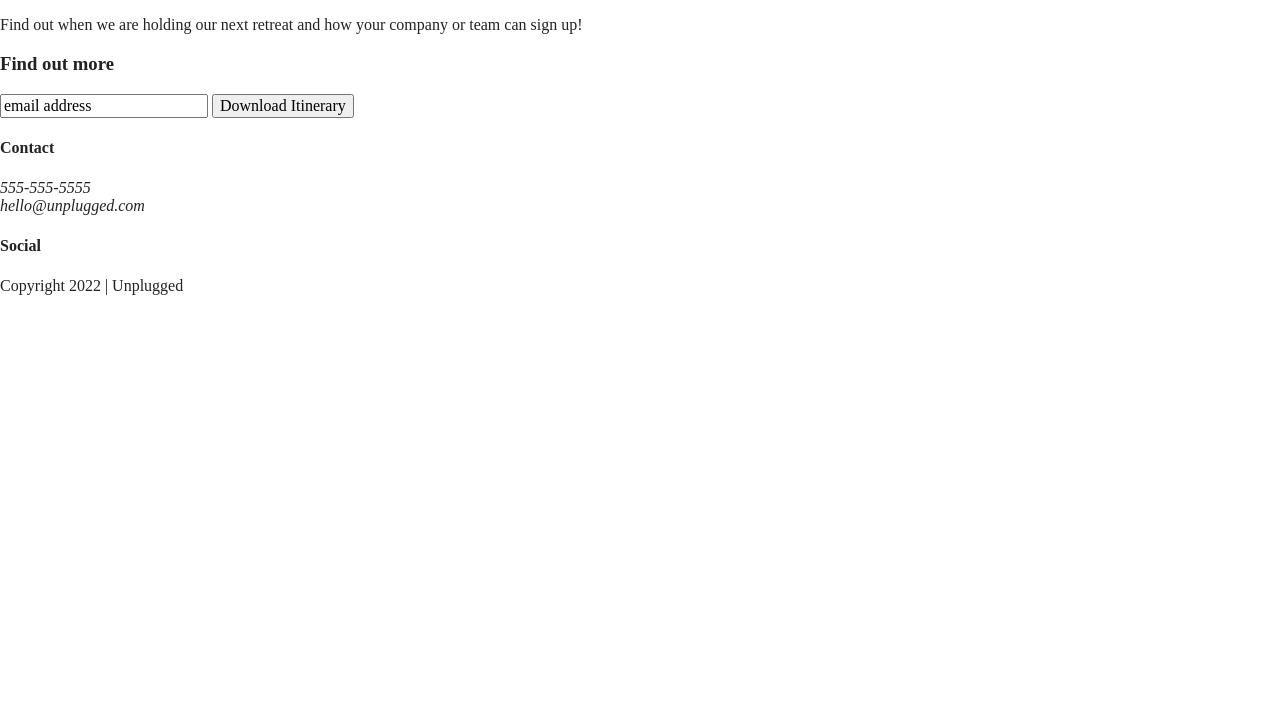
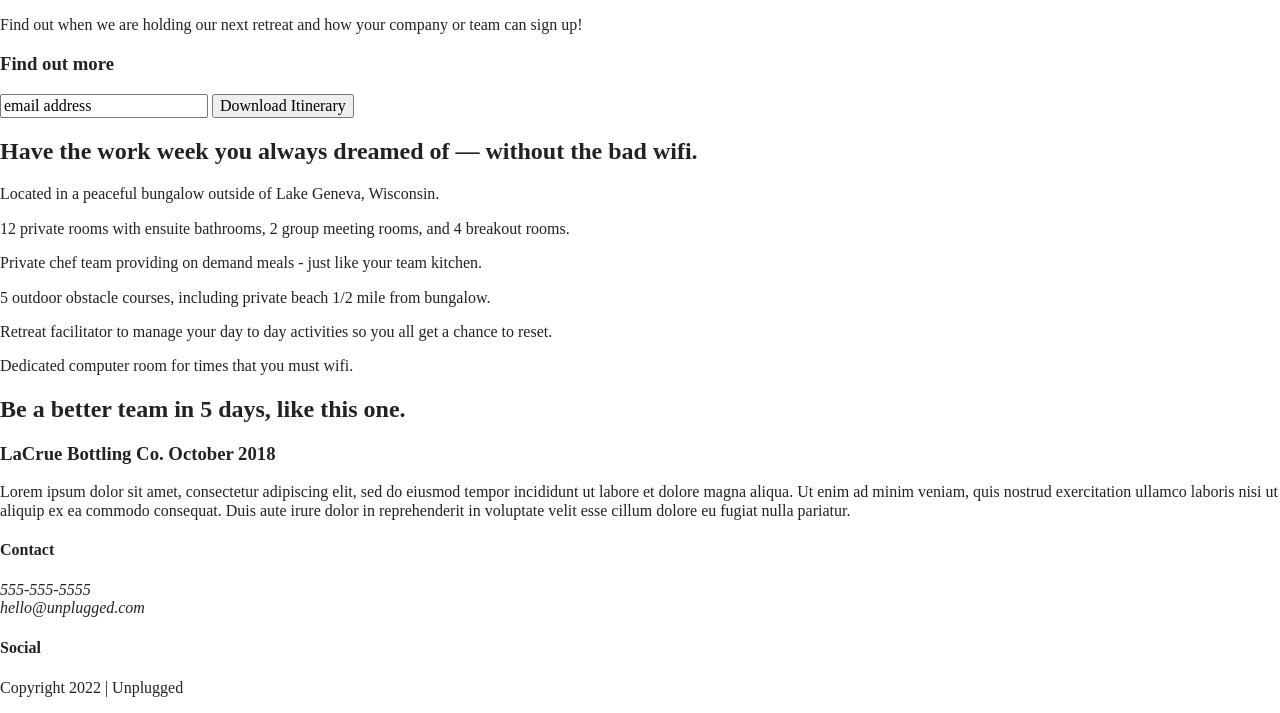
Before and after one commit to a6bspring/unplugged-directory, a website built with Parcel: page index.html in a window 1280 px wide. Shown: the part 176-889 px from the top of the page. Before the commit the page ends 800 px from the top, so only its background shows below. Built offline with nearby package versions, Linux system fonts and the light colour scheme.

Commit message:
Add features section and content, add reviews section and content, add necessary class names

```diff
--- a/index.html
+++ b/index.html
@@ -67,6 +67,77 @@
 
     </aside>
 
+    <section class="features">
+      <div class="content-wrapper">
+        <h2>Have the work week you always dreamed of —
+          without the bad wifi.</h2>
+
+        <div class="features-items">
+
+          <article>
+            <p class="fontawesome-icon"></p>
+            <p class="features-item-description">Located in a peaceful bungalow
+              outside of Lake Geneva, Wisconsin.
+            </p>
+          </article>
+
+          <article>
+            <p class="fontawesome-icon"></p>
+            <p class="features-item-description">12 private rooms with ensuite
+              bathrooms, 2 group meeting rooms, and 4 breakout rooms.
+            </p>
+          </article>
+
+          <article>
+            <p class="fontawesome-icon"></p>
+            <p class="features-item-description">Private chef team providing on
+              demand meals - just like your team kitchen.
+            </p>
+          </article>
+
+          <article>
+            <p class="fontawesome-icon"></p>
+            <p class="features-item-description">5 outdoor obstacle courses, including
+              private beach 1/2 mile from bungalow.
+            </p>
+          </article>
+
+          <article>
+            <p class="fontawesome-icon"></p>
+            <p class="features-item-description">Retreat facilitator to manage your
+              day to day activities so you all get a chance to reset.
+            </p>
+          </article>
+
+          <article>
+            <p class="fontawesome-icon"></p>
+            <p class="features-item-description">Dedicated computer room for times
+              that you must wifi.
+            </p>
+          </article>
+        </div> <!-- end features-items wrapper -->
+
+      </div>
+    </section> <!-- end features wrapper -->
+
+    <section class="reviews">
+      <div class="content-wrapper">
+        <h2>Be a better team in 5 days, like this one.</h2>
+        <article>
+          <div>
+            <h3>LaCrue Bottling Co. October 2018</h3>
+            <p>
+              Lorem ipsum dolor sit amet, consectetur adipiscing elit, sed do eiusmod
+              tempor incididunt ut labore et dolore magna aliqua. Ut enim ad minim veniam,
+              quis nostrud exercitation ullamco laboris nisi ut aliquip ex ea commodo consequat.
+              Duis aute irure dolor in reprehenderit in voluptate velit esse cillum dolore eu
+              fugiat nulla pariatur.
+            </p>
+          </div>
+        </article>
+      </div>
+    </section> <!-- end reviews wrapper -->
+
   </main> <!-- end main wrapper -->
 
   <footer>
```
